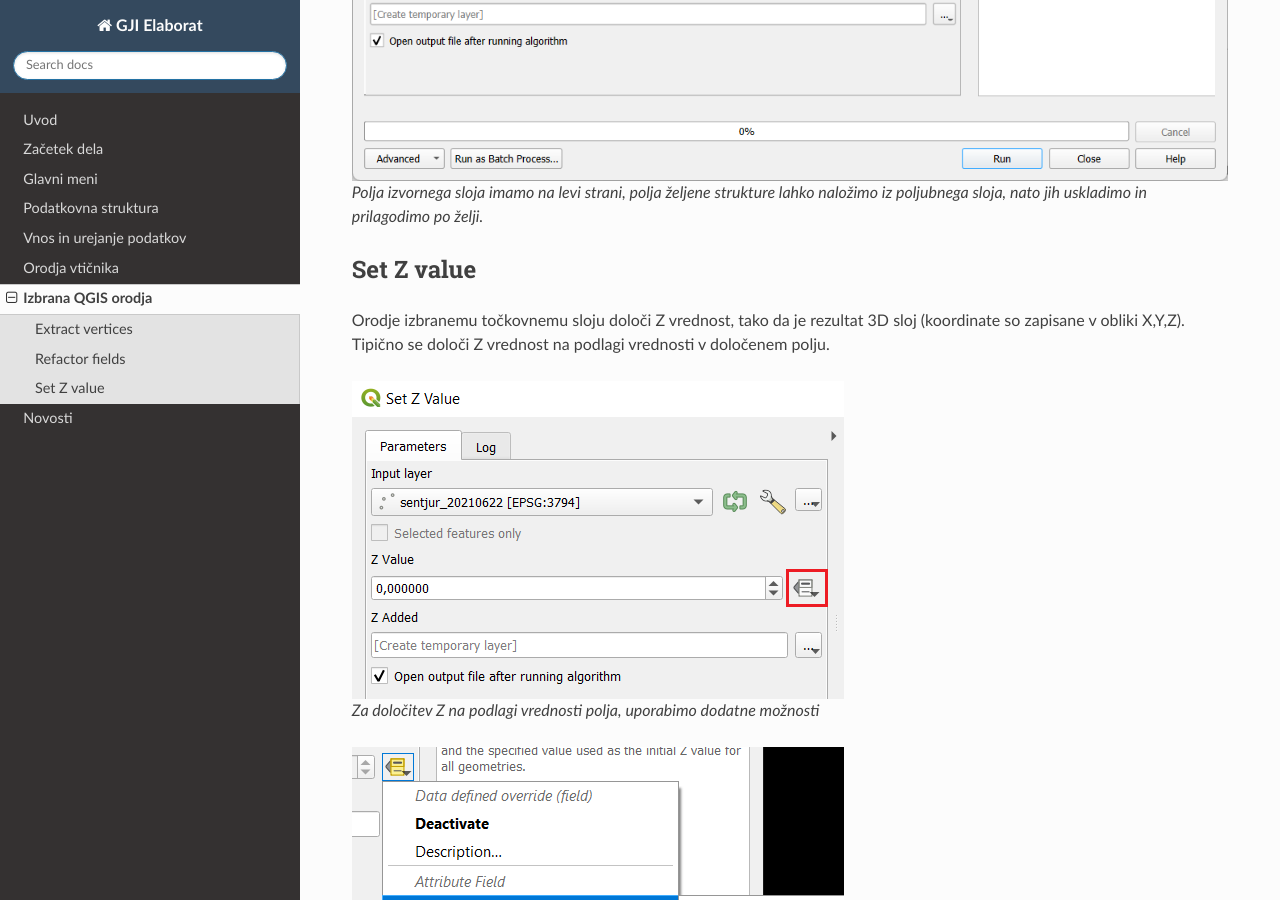
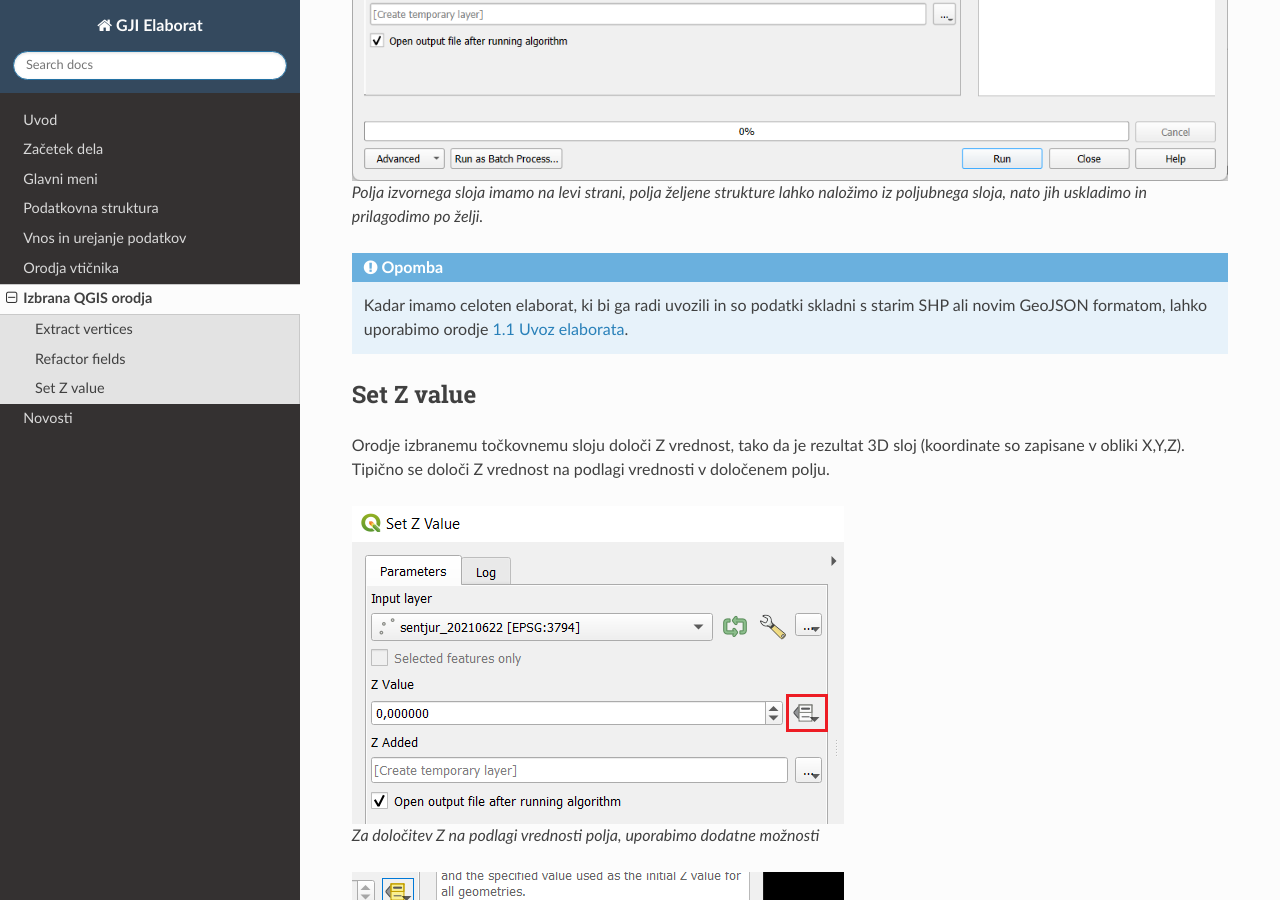
Before and after one commit to level2-gis/gji_elaborat_docs, a Sphinx documentation site: the page built from doc/qgis-orodja.rst, in a window 1280 px wide and 900 px high, scrolled down 1406 px. Built offline with Sphinx 7.4.7 and the Read the Docs theme 3.1.0, drawn with Linux system fonts in a browser that asks for light colours.

Commit message:
dodana opomba

```diff
--- a/doc/orodja.rst
+++ b/doc/orodja.rst
@@ -17,6 +17,8 @@
 --------
 
 Orodja za uvoz podatkov v elaborat (skupina ELABORAT V PRIPRAVI). Ločimo tri vrste uvoza podatkov:
+
+.. _uvoz_elaborata:
 
 1.1 Uvoz elaborata
 ~~~~~~~~~~~~~~~~~~~
--- a/doc/qgis-orodja.rst
+++ b/doc/qgis-orodja.rst
@@ -29,6 +29,10 @@
    Polja izvornega sloja imamo na levi strani, polja željene strukture lahko naložimo iz poljubnega sloja, nato jih uskladimo
    in prilagodimo po želji.
 
+.. note::
+ Kadar imamo celoten elaborat, ki bi ga radi uvozili in so podatki skladni s starim SHP ali novim GeoJSON formatom, lahko
+ uporabimo orodje :ref:`uvoz_elaborata`.
+
 .. _setz:
 
 Set Z value
```
